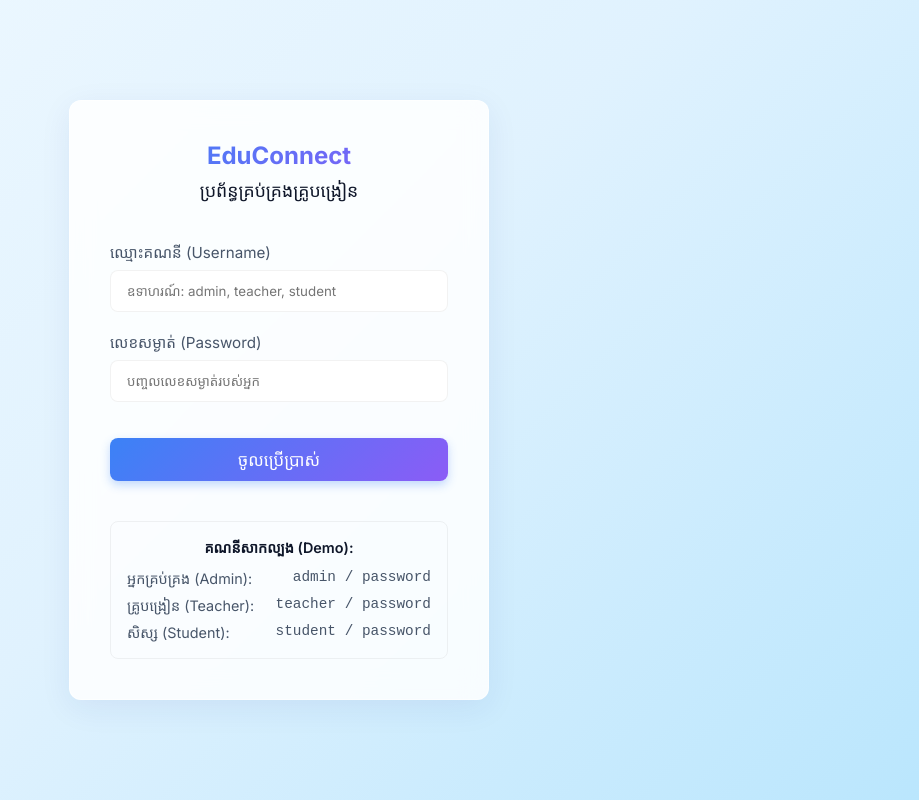
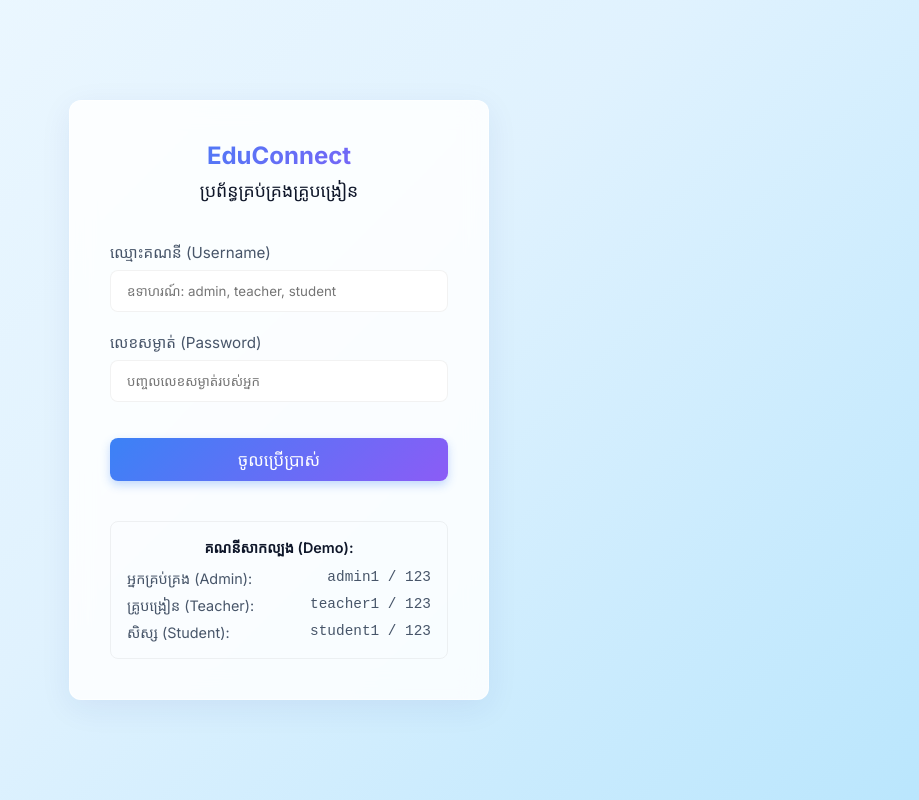
Before and after one commit to vathanak09/teacher-system, a Next.js app: page / in a window 1280 px wide. Shown: the whole page, without its empty margins (361-1280 px from the left). Built offline with nearby package versions, Linux system fonts and the light colour scheme; a web font is replaced by a local one.

Commit message:
Fix demo login text

```diff
--- a/src/app/page.tsx
+++ b/src/app/page.tsx
@@ -88,13 +88,13 @@
         <div style={{ marginTop: '2.5rem', fontSize: '0.9rem', color: 'var(--text-secondary)', padding: '1rem', background: 'var(--bg-card)', borderRadius: '8px', border: '1px solid var(--border-color)' }}>
           <p style={{ marginBottom: '0.75rem', fontWeight: 600, color: 'var(--text-primary)', textAlign: 'center' }}>គណនីសាកល្បង (Demo):</p>
           <div style={{ display: 'flex', justifyContent: 'space-between', marginBottom: '0.5rem' }}>
-            <span>អ្នកគ្រប់គ្រង (Admin):</span> <code>admin / password</code>
+            <span>អ្នកគ្រប់គ្រង (Admin):</span> <code>admin1 / 123</code>
           </div>
           <div style={{ display: 'flex', justifyContent: 'space-between', marginBottom: '0.5rem' }}>
-            <span>គ្រូបង្រៀន (Teacher):</span> <code>teacher / password</code>
+            <span>គ្រូបង្រៀន (Teacher):</span> <code>teacher1 / 123</code>
           </div>
           <div style={{ display: 'flex', justifyContent: 'space-between' }}>
-            <span>សិស្ស (Student):</span> <code>student / password</code>
+            <span>សិស្ស (Student):</span> <code>student1 / 123</code>
           </div>
         </div>
       </div>
```
